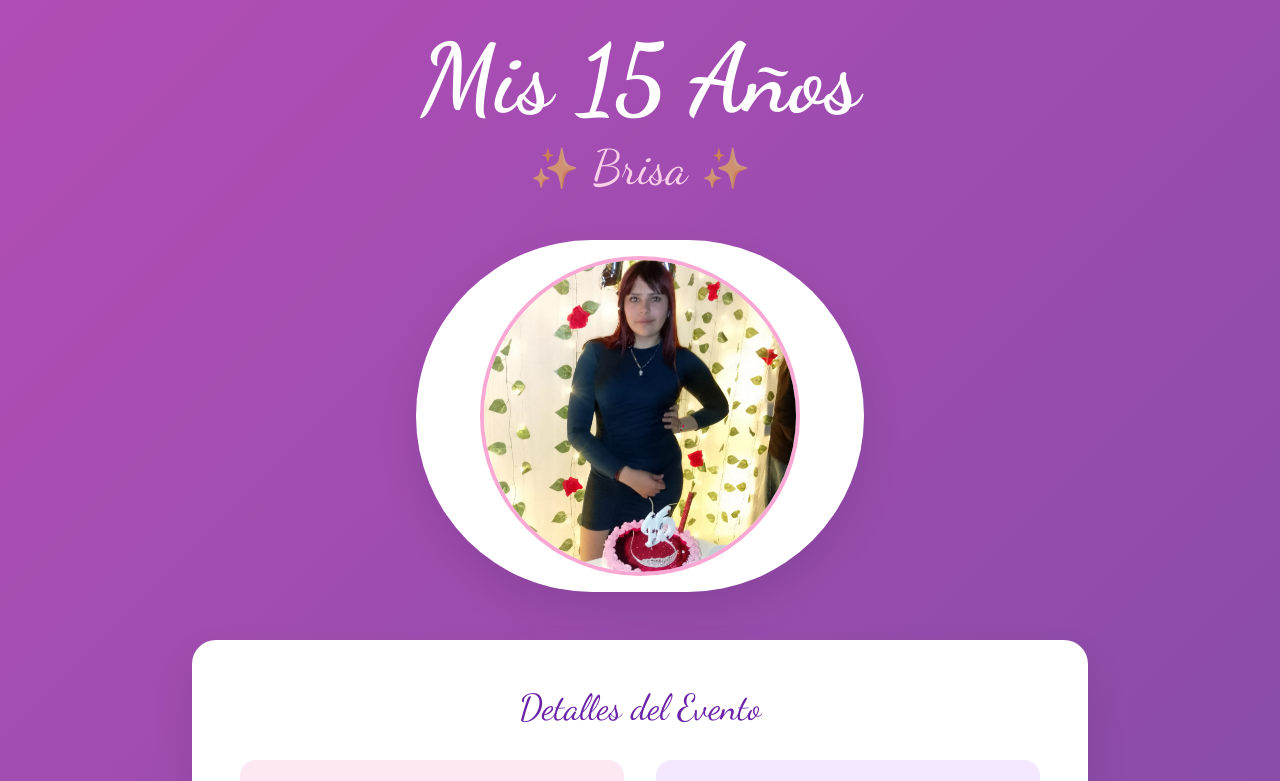
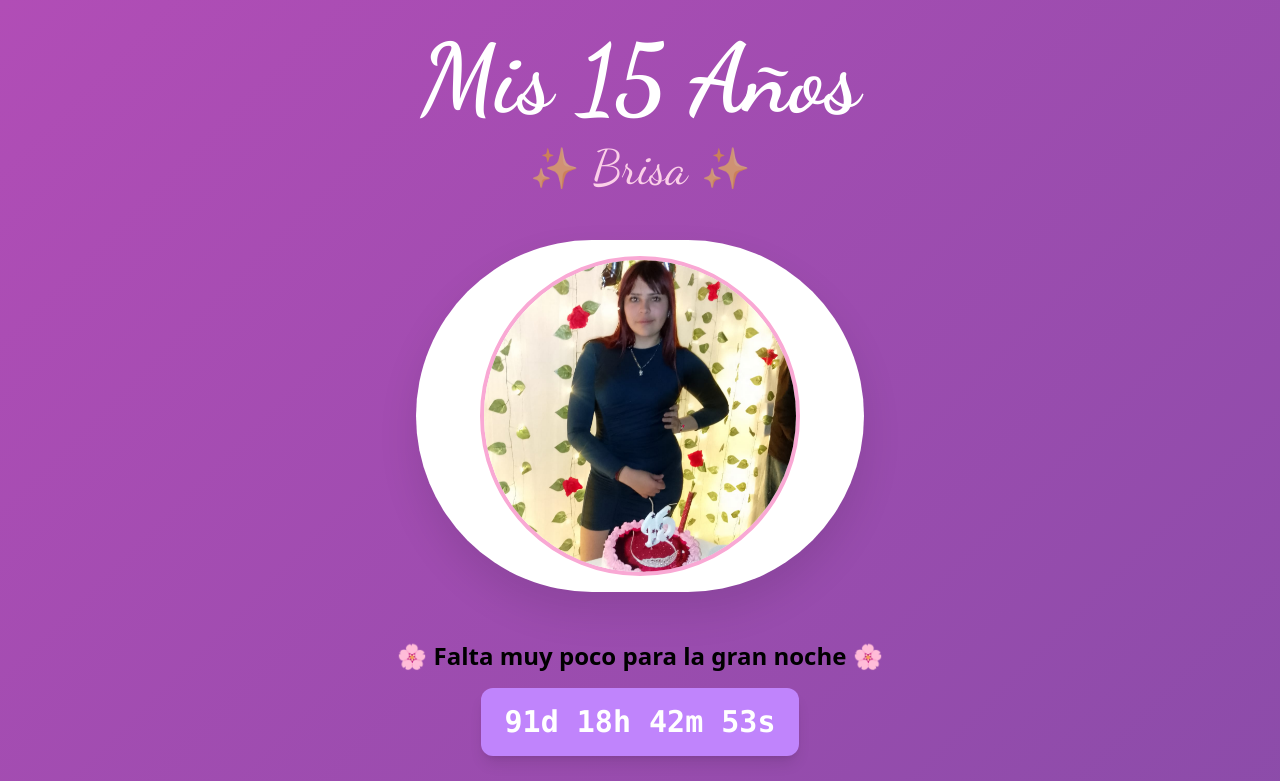
Before and after one commit to arielDure/Mis15, a plain HTML site: page index.html in a window 1280 px wide. Shown: the top 781 px of the page. Drawn offline with nearby package versions, Linux system fonts and the light colour scheme.

Commit message:
Update index.html

```diff
--- a/index.html
+++ b/index.html
@@ -50,7 +50,38 @@
              class="w-80 h-80 mx-auto rounded-full border-4 border-pink-300 object-cover">
       </div>
     </section>
+    <!-- Contador regresivo -->
+<section class="text-center my-12">
+  <h2 class="text-2xl font-bold mb-4 text-black">🌸 Falta muy poco para la gran noche 🌸</h2>
 
+  <div id="countdown"
+       class="text-3xl font-mono font-bold bg-purple-400 text-white px-6 py-4 rounded-xl inline-block shadow-lg">
+  </div>
+</section>
+
+<script>
+  // Fecha del evento (ejemplo: 15 de noviembre 2025 a las 23:00)
+  const eventDate = new Date("Nov 15, 2025 23:00:00").getTime();
+
+  const countdown = setInterval(() => {
+    const now = new Date().getTime();
+    const distance = eventDate - now;
+
+    if (distance <= 0) {
+      document.getElementById("countdown").innerHTML = "🎉 ¡Hoy es la fiesta! 🎉";
+      clearInterval(countdown);
+      return;
+    }
+
+    const days = Math.floor(distance / (1000 * 60 * 60 * 24));
+    const hours = Math.floor((distance % (1000 * 60 * 60 * 24)) / (1000 * 60 * 60));
+    const minutes = Math.floor((distance % (1000 * 60 * 60)) / (1000 * 60));
+    const seconds = Math.floor((distance % (1000 * 60)) / 1000);
+
+    document.getElementById("countdown").innerHTML =
+      `${days}d ${hours}h ${minutes}m ${seconds}s`;
+  }, 1000);
+</script>
     <!-- Detalles del Evento -->
     <section class="max-w-4xl mx-auto mb-12">
       <div class="bg-white rounded-3xl p-8 md:p-12 card-shadow fade-in">
```
